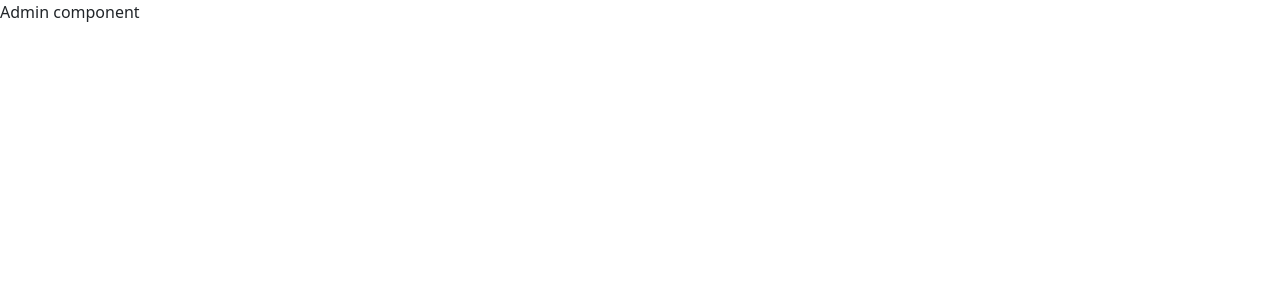
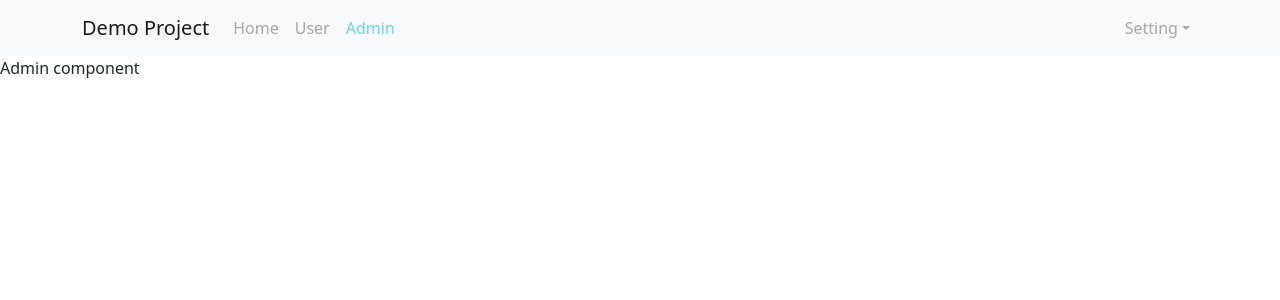
Before and after one commit to MarkDat/learn-reactjs, a React (Create React App) app: page /admins in a window 1280 px wide. Shown: the top 300 px of the page. Built offline with nearby package versions, Linux system fonts and the light colour scheme.

Commit message:
Add header video

```diff
--- a/src/App.js
+++ b/src/App.js
@@ -1,11 +1,19 @@
 import "./App.scss";
 import Header from "./components/Header/Header";
-import { Link } from "react-router-dom";
+import { Outlet } from "react-router-dom";
 
 const App = () => {
   return (
     <div className="app-container">
-      <Header />
+      <div className="header-container">
+        <Header />
+      </div>
+      <div className="main-container">
+        <div className="sidenav-container"></div>
+        <div className="app-content">
+          <Outlet />
+        </div>
+      </div>
     </div>
   );
 }
--- a/src/App.scss
+++ b/src/App.scss
@@ -7,3 +7,23 @@ body {
   -webkit-font-smoothing: antialiased;
   -moz-osx-font-smoothing: grayscale;
 }
+
+.app-container {
+  .header-container {
+    .navbar-nav {
+      z-index: 10;
+      opacity: .6;
+      .nav-link {
+        &.active {
+          color: #00bfff;
+        }
+      }
+    }
+  }
+}
+
+video {
+  position: fixed;
+  bottom: 0;
+  width: 100vw;
+}
--- a/src/components/Header/Header.js
+++ b/src/components/Header/Header.js
@@ -2,19 +2,19 @@ import Container from 'react-bootstrap/Container';
 import Nav from 'react-bootstrap/Nav';
 import Navbar from 'react-bootstrap/Navbar';
 import NavDropdown from 'react-bootstrap/NavDropdown';
-import { Link } from 'react-router-dom';
+import { NavLink } from 'react-router-dom';
 
 const Header = () => {
   return (
     <Navbar bg="light" expand="lg">
       <Container>
-        <Navbar.Brand href="#home">Demo Project</Navbar.Brand>
+        <NavLink to='/' className='navbar-brand' end>Demo Project</NavLink>
         <Navbar.Toggle aria-controls="basic-navbar-nav" />
         <Navbar.Collapse id="basic-navbar-nav">
           <Nav className="me-auto">
-            <Link to='/' className='nav-link'>Home</Link>
-            <Link to='/users' className='nav-link'>User</Link>
-            <Link to='/admins' className='nav-link'>Admin</Link>
+            <NavLink to='/' className='nav-link' end>Home</NavLink>
+            <NavLink to='/users' className='nav-link'>User</NavLink>
+            <NavLink to='/admins' className='nav-link'>Admin</NavLink>
           </Nav>
           <Nav>
             <NavDropdown title="Setting" id="basic-nav-dropdown">
--- /dev/null
+++ b/src/components/Home/Home.js
@@ -0,0 +1,13 @@
+import videoHomePage from "../../assets/video-homepage.mp4"
+
+const Home = (props) => {
+    return (
+        <div className="homepage-container">
+            <video autoPlay loop muted>
+                <source src={videoHomePage} type="video/mp4"></source>
+            </video>
+        </div>
+    )
+}
+
+export default Home;
--- a/src/index.js
+++ b/src/index.js
@@ -1,6 +1,6 @@
 import React from 'react';
 import ReactDOM from 'react-dom/client';
-import { BrowserRouter, Route, Routes } from "react-router-dom";
+import { BrowserRouter, createBrowserRouter, Route, RouterProvider, Routes } from "react-router-dom";
 import App from './App';
 import reportWebVitals from './reportWebVitals';
 import { Provider } from 'react-redux';
@@ -8,18 +8,33 @@ import store from './redux/store';
 import 'bootstrap/dist/css/bootstrap.min.css';
 import User from './components/User/User';
 import Admin from './components/Admin/Admin';
+import Home from './components/Home/Home'
 
 const root = ReactDOM.createRoot(document.getElementById('root'));
+
+const router = createBrowserRouter([
+  {
+    path: "/",
+    element: <App />,
+    children: [
+      {
+        path: "/users",
+        element: <User />,
+      },
+      {
+        path: "/admins",
+        element: <Admin />,
+      },
+      {index: true, element: <Home />},
+    ]
+  },
+]);
+
+
 root.render(
   <Provider store={store}>
     {/* <React.StrictMode> */}
-     <BrowserRouter>
-        <Routes>
-           <Route path='/' element={<App />}/>
-           <Route path='users' element={<User />}/>
-           <Route path='admins' element={<Admin />}/>
-        </Routes>
-      </BrowserRouter>
+      <RouterProvider router={router} />
     {/* </React.StrictMode> */}
   </Provider>
 );
```
Also changed, not shown: 1 other file (tests, documents, lock files or other folders).
